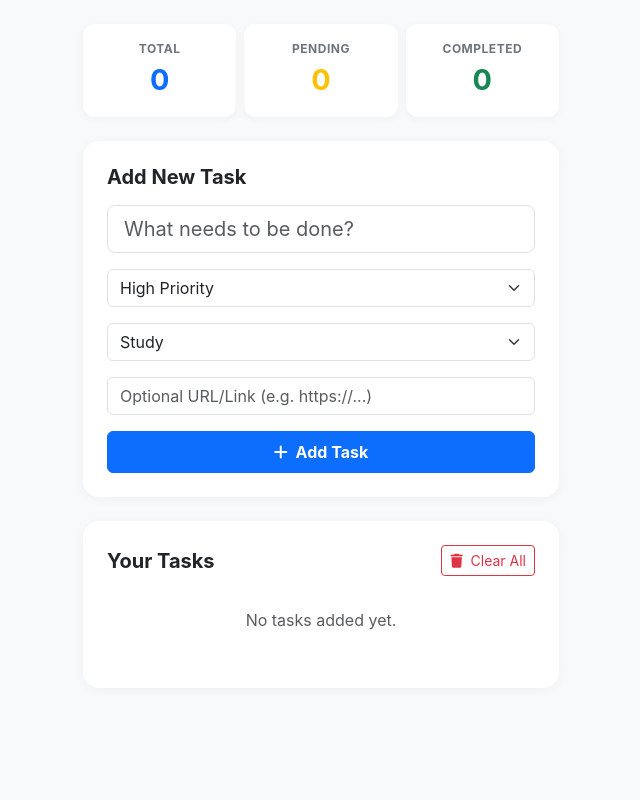
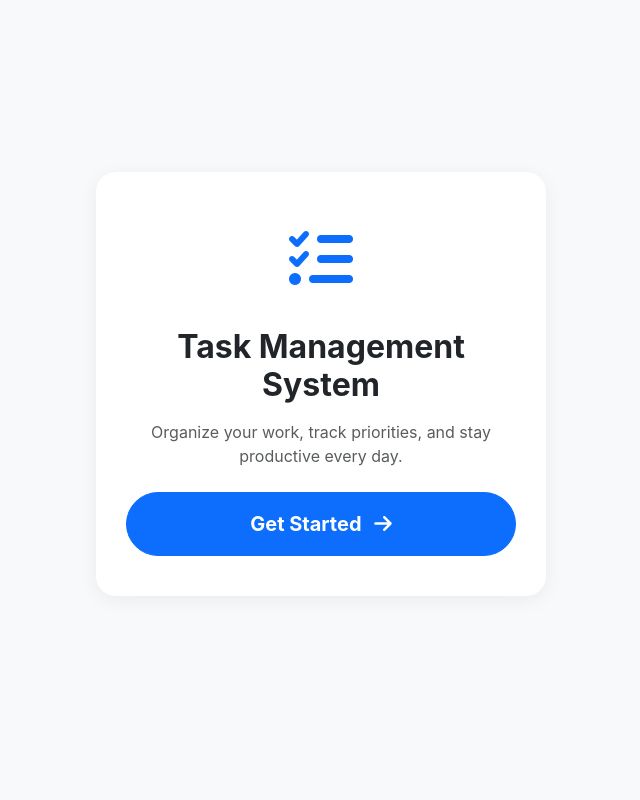
Before and after one commit to pavanimandati13-jpg/Task-management-system-2, a Flask app: page / in a window 1280 px wide. Shown: the whole page, without its empty margins (319-959 px from the left). Run offline with Flask 3, Linux system fonts and the light colour scheme.

Commit message:
Update index.html

```diff
--- a/templates/index.html
+++ b/templates/index.html
@@ -10,7 +10,40 @@
     body {
       background-color: #f8f9fa;
       font-family: -apple-system, BlinkMacSystemFont, "Segoe UI", Roboto, Helvetica, Arial, sans-serif;
+      min-height: 100vh;
     }
+
+    /* Landing Page Styling */
+    #landingPage {
+      display: flex;
+      flex-direction: column;
+      justify-content: center;
+      align-items: center;
+      min-height: 90vh;
+      text-align: center;
+      padding: 20px;
+    }
+
+    .landing-icon {
+      font-size: 4rem;
+      color: #0d6efd;
+      margin-bottom: 20px;
+    }
+
+    .landing-card {
+      background: #ffffff;
+      padding: 40px 30px;
+      border-radius: 20px;
+      box-shadow: 0 4px 20px rgba(0,0,0,0.06);
+      max-width: 450px;
+      width: 100%;
+    }
+
+    /* Dashboard Styling */
+    #dashboardPage {
+      display: none; /* Hidden by default until clicked */
+    }
+
     .stat-card {
       background: #ffffff;
       border-radius: 12px;
@@ -50,7 +83,33 @@
 </head>
 <body class="py-4">
 
-  <div class="container" style="max-width: 500px;">
+  <!-- PAGE 1: LANDING / WELCOME PAGE -->
+  <div id="landingPage">
+    <div class="landing-card">
+      <div class="landing-icon">
+        <i class="fa-solid fa-list-check"></i>
+      </div>
+      <h2 class="fw-bold mb-3">Task Management System</h2>
+      <p class="text-muted mb-4">
+        Organize your work, track priorities, and stay productive every day.
+      </p>
+      <button class="btn btn-primary btn-lg w-100 py-3 fw-bold rounded-pill" onclick="openDashboard()">
+        Get Started <i class="fa-solid fa-arrow-right ms-2"></i>
+      </button>
+    </div>
+  </div>
+
+
+  <!-- PAGE 2: TASK MANAGEMENT DASHBOARD -->
+  <div id="dashboardPage" class="container" style="max-width: 500px;">
+
+    <!-- Header with Back Button -->
+    <div class="d-flex justify-content-between align-items-center mb-3">
+      <button class="btn btn-sm btn-outline-secondary rounded-pill" onclick="openLanding()">
+        <i class="fa-solid fa-arrow-left me-1"></i> Home
+      </button>
+      <h6 class="fw-bold mb-0 text-muted">Task Dashboard</h6>
+    </div>
 
     <!-- Top Stats Counter Cards -->
     <div class="row g-2 mb-4">
@@ -113,6 +172,17 @@
 
   </div>
 
+  <script>
+    function openDashboard() {
+      document.getElementById('landingPage').style.display = 'none';
+      document.getElementById('dashboardPage').style.display = 'block';
+    }
+
+    function openLanding() {
+      document.getElementById('dashboardPage').style.display = 'none';
+      document.getElementById('landingPage').style.display = 'flex';
+    }
+  </script>
   <script src="{{ url_for('static', filename='script.js') }}"></script>
 </body>
 </html>
```
